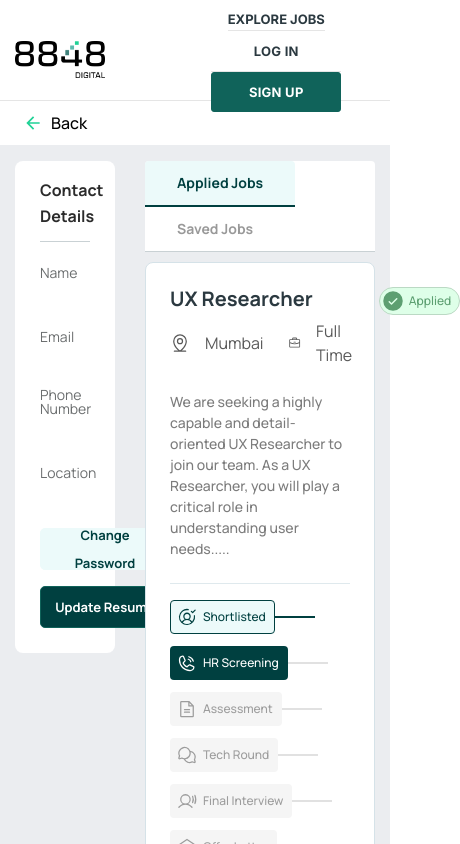
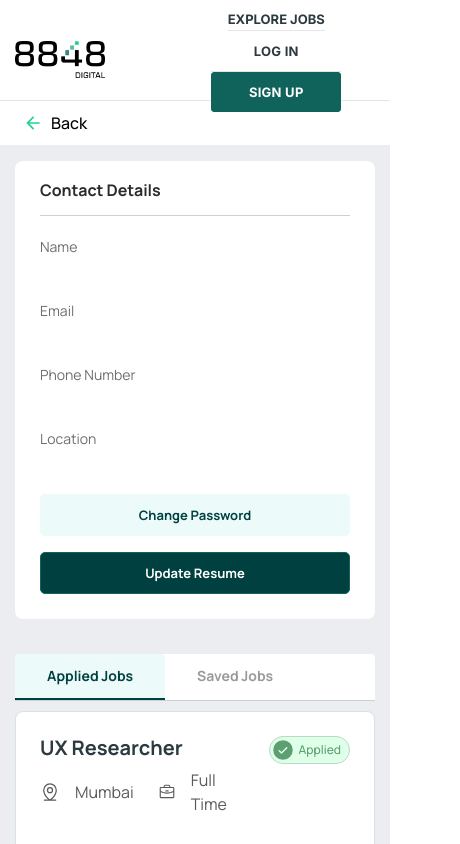
Before and after one commit to summit-webapp/job-portal, a Next.js app: page /profilenew in a window 390 px wide. Shown: the top 844 px of the page, 460 px wide, since content can reach past the window. Built offline with nearby package versions, Linux system fonts and the light colour scheme; no server answers.

Commit message:
feat: added responsivness for profile columns:m

```diff
--- a/components/profile/ProfileMasterLatest.tsx
+++ b/components/profile/ProfileMasterLatest.tsx
@@ -22,16 +22,16 @@ const ProfileMasterLatest = () => {
     return (
         <div className="bg-default-3 profile-wrapper flex-grow-1 font-manrope">
             <BelowNav />
-            <div className="container profile-container">
+            <div className="container profile-container mb-6">
                 <div className="row row-gap-4">
-                    <div className="col-4">
+                    <div className="col-lg-4">
                         <ProfileContactDetails
                             isLoading={profileQuery.isLoading}
                             data={profileQuery.data}
                             error={profileQuery.error}
                         />
                     </div>
-                    <div className="col-8">
+                    <div className="col-lg-8 mt-10 mt-lg-0">
                         <TabSwitch tabs={TabData} />
                     </div>
                 </div>
```
